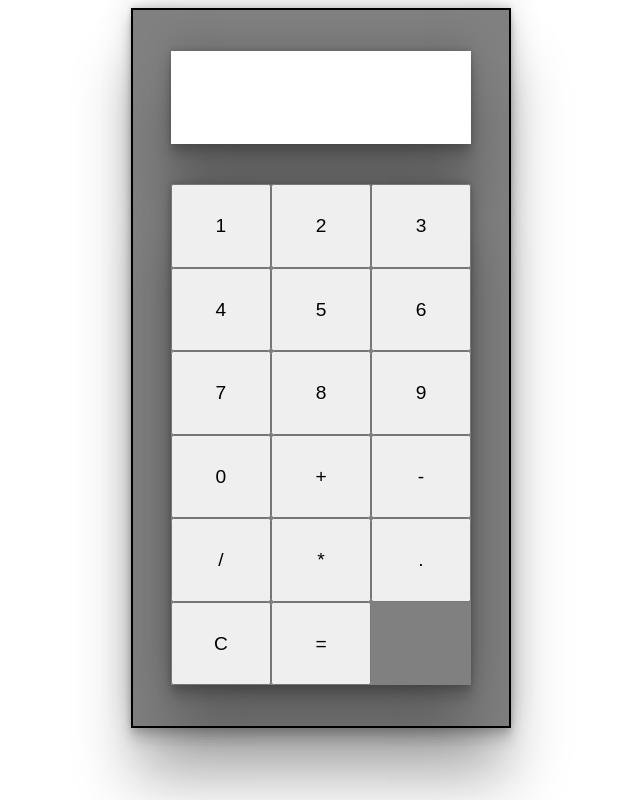
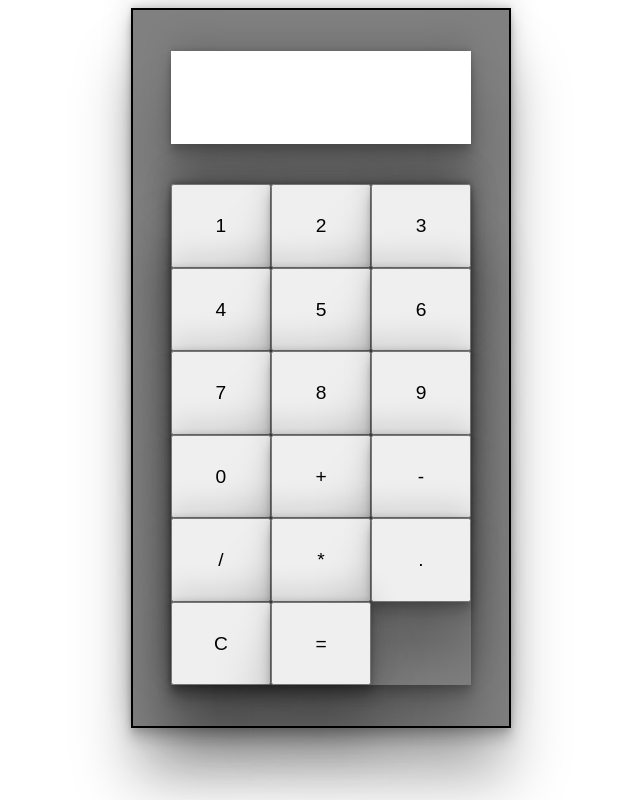
Before and after one commit to siddharth-200231/Calculator, a plain HTML site: page index.html in a window 1280 px wide. Shown: the whole page, without its empty margins (319-959 px from the left). Drawn offline with Linux system fonts and the light colour scheme.

Commit message:
modified:   style.css

```diff
--- a/style.css
+++ b/style.css
@@ -36,6 +36,8 @@
 }
 .btn{
     font-size: larger;
+    box-shadow: rgba(0, 0, 0, 0.25) 0px 54px 55px, rgba(0, 0, 0, 0.12) 0px -12px 30px, rgba(0, 0, 0, 0.12) 0px 4px 6px, rgba(0, 0, 0, 0.17) 0px 12px 13px, rgba(0, 0, 0, 0.09) 0px -3px 5px;
+
 }
 
 @media (min-width:700px) {
```
